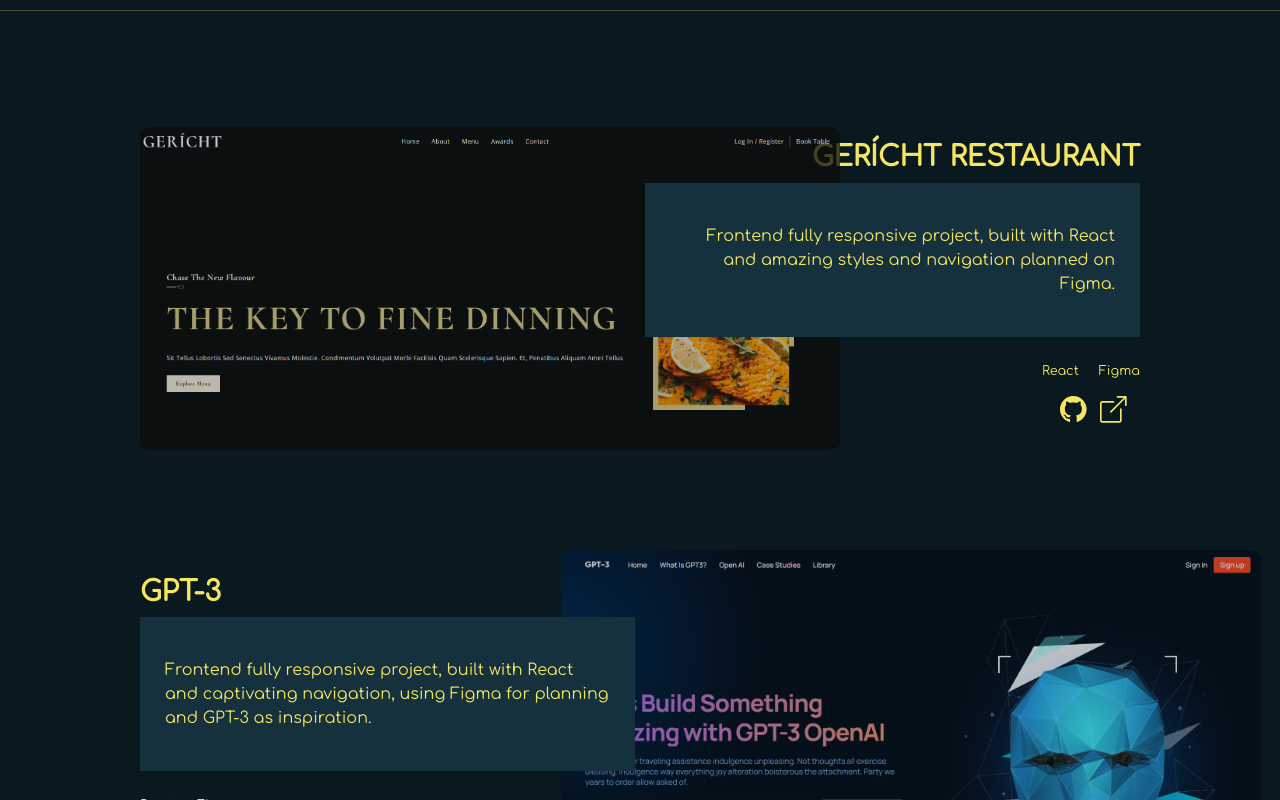
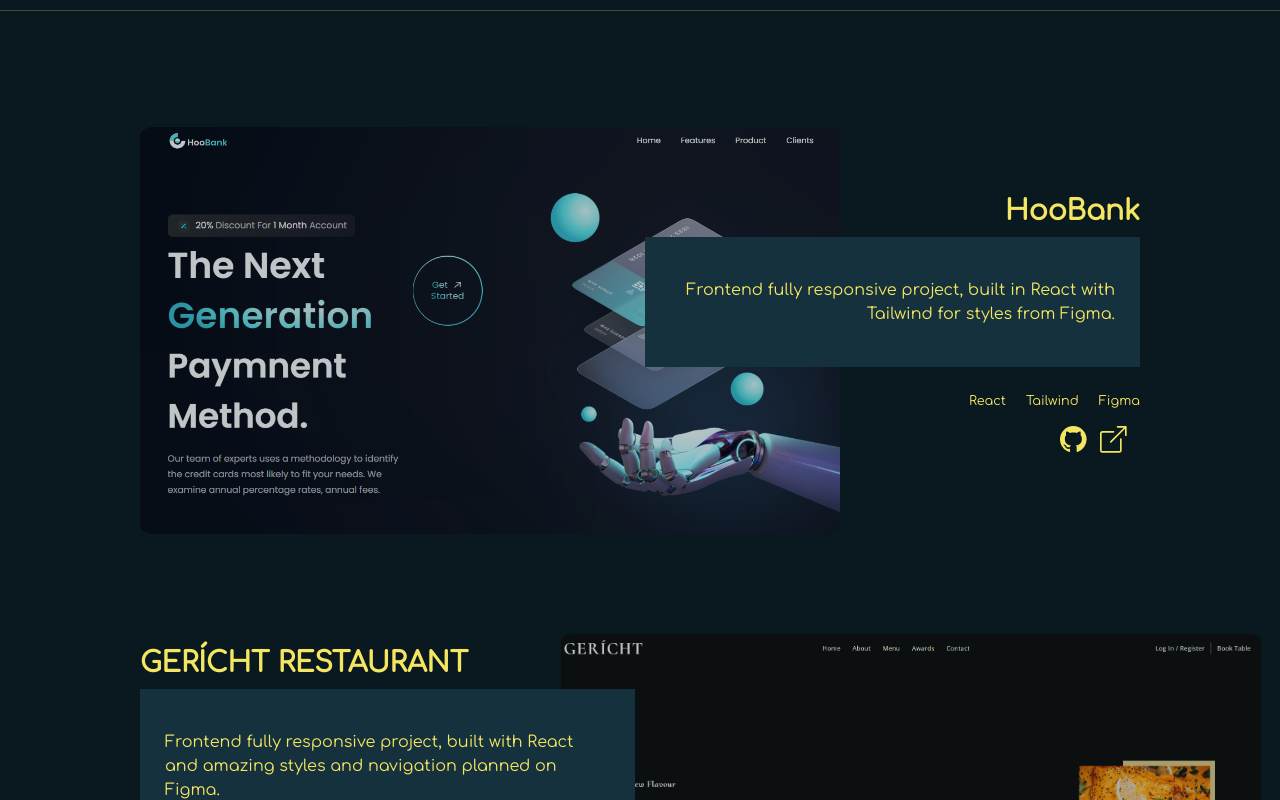
Before and after one commit to marcoszorzi/portfolio-v2, a React (Create React App) app: page / in a window 1280 px wide. Shown: the part 900-1700 px from the top of the page. Built offline with nearby package versions, Linux system fonts and the light colour scheme.

Commit message:
Including HooBank project

```diff
--- a/src/components/Projects-2.js
+++ b/src/components/Projects-2.js
@@ -8,6 +8,16 @@ import React from "react";
 let projects = [
     {
       id: 1,
+      name: "HooBank",
+      description: "Frontend fully responsive project, built in React with Tailwind for styles from Figma.",
+      platform: "Web",
+      technologies: ["React", "Tailwind", "Figma"],
+      screenshot: "./img/HooBank.PNG",
+      github_repo: "https://github.com/marcoszorzi/bank_modern_app",
+      link: "https://marcoszorzi.github.io/bank_modern_app/"
+    },
+    {
+      id: 2,
       name: "GERÍCHT RESTAURANT",
       description: "Frontend fully responsive project, built with React and amazing styles and navigation planned on Figma.",
       platform: "Web",
@@ -17,7 +27,7 @@ let projects = [
       link: "https://marcoszorzi.github.io/gericht-restaurant/"
     },
     {
-      id: 2,
+      id: 3,
       name: "GPT-3",
       description: "Frontend fully responsive project, built with React and captivating navigation, using Figma for planning and GPT-3 as inspiration.",
       platform: "Web",
@@ -27,7 +37,7 @@ let projects = [
       link: "https://marcoszorzi.github.io/gpt3_jsm/"
     },
     {
-      id: 3,
+      id: 4,
       name: "CBSA HELPER",
       description: "Voice assistant application for Canada Border Services Agency(CBSA), build in NodeJS hosted on Google Firebase and deployed for Amazon Alexa® and Google Home®.",
       platform: "Alexa, Google Home, Web",
@@ -37,7 +47,7 @@ let projects = [
       link: "https://bot.dialogflow.com/96a34494-a331-4f68-807a-43f956ea865e"
     },
     {
-      id: 4,
+      id: 5,
       name: "Restaurant Finder",
       description: "Restaurants suggestions using Yelp® API based on user's geolocation.",
       platform: "iOS & Android",
@@ -47,7 +57,7 @@ let projects = [
       link: "https://expo.io/@zorz0004/9135Final"
     },
     {
-      id: 5,
+      id: 6,
       name: "PIZZA SHOP",
       description: "Full-stack website for Pizza Shop. User and staff management, inventory and checkout.",
       platform: "Web",
@@ -57,7 +67,7 @@ let projects = [
       link: "https://zorz0004.github.io/pizzashop/"
     },
     {
-      id: 6,
+      id: 7,
       name: "MyChat App",
       description: "React instant messenger, hosted on Expo. Available for Android, iOS and Web.",
       platform: "iOS, Android and Web",
```
Also changed, not shown: public/img/HooBank.PNG (added).
